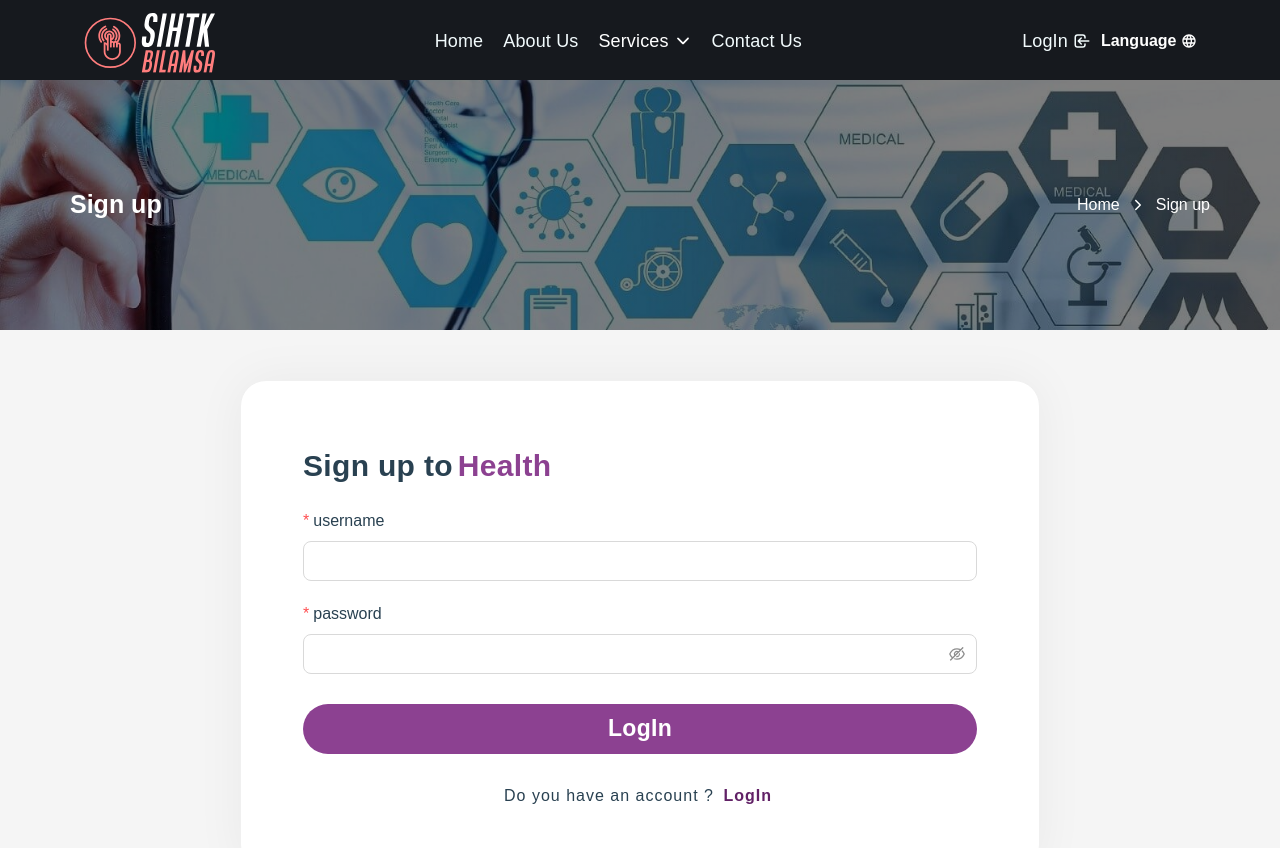
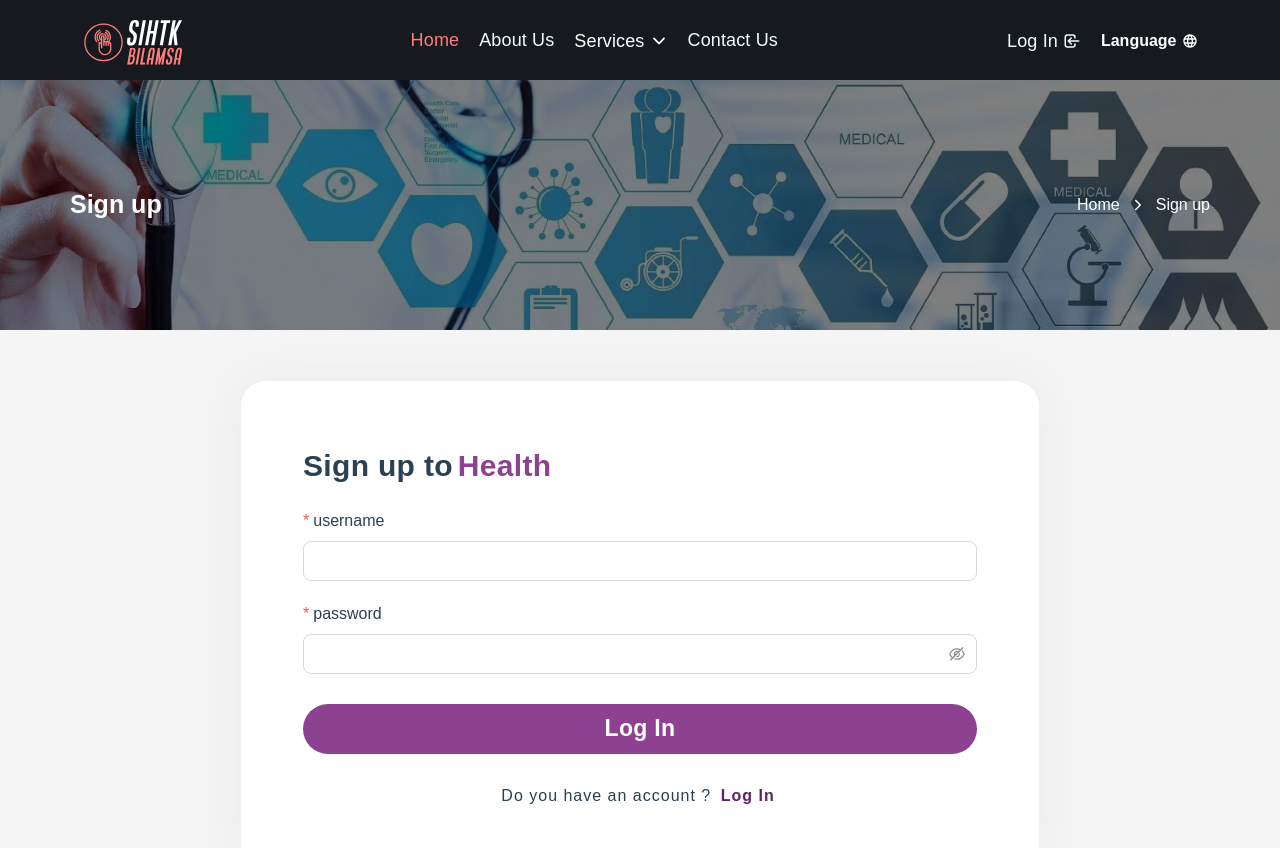
Before and after one commit to aligamaljk/sihtkBilamsa, a React (Vite) app: page /register in a window 1280 px wide. Shown: the top 848 px of the page. Built offline with nearby package versions, Linux system fonts and the light colour scheme.

Commit message:
Added active class on click when the user click on any navbar link

```diff
--- /dev/null
+++ b/src/Components/Header/Header.scss
@@ -0,0 +1,13 @@
+@import '../../styles/variables';
+
+.header {
+  a.link-tab.active {
+    color: $primary-color;
+  }
+}
+.servicesItem {
+  color: $black-500;
+  &.link-tab.active {
+    color: $primary-color;
+  }
+}
--- a/src/Components/Header/Header.tsx
+++ b/src/Components/Header/Header.tsx
@@ -1,4 +1,5 @@
-import { Button, Dropdown, Image, message, Popconfirm } from 'antd';
+// import { Button, Dropdown, Image, message, Popconfirm } from 'antd';
+import { Button, Dropdown, message, Popconfirm } from 'antd';
 import { Link, useNavigate } from 'react-router-dom';
 import { useDispatch } from 'react-redux';
 import {
@@ -11,15 +12,19 @@ import {
   setLang
 } from '../../services/user-storage';
 import { ITranslation } from '../../types';
-import img from '../../assets/download.png';
-import img2 from '../../assets/translating.0144a3cdb7995b9cf71d492fe721e60b.svg';
+// import img from '../../assets/download.png';
+// import img2 from '../../assets/translating.0144a3cdb7995b9cf71d492fe721e60b.svg';
 import { IoIosArrowDown } from 'react-icons/io';
 import { MdLanguage } from 'react-icons/md';
 import { UserOutlined } from '@ant-design/icons';
 import { HiOutlineLogin } from 'react-icons/hi';
 import Logo from '../UI/Logo';
+import './Header.scss';
+import { useState } from 'react';
+import ActiveLinkTab from '../UI/ActiveLinkTab';
 
 const HeaderApp: React.FC<ITranslation> = ({ t }) => {
+  const [activeTab, setActiveTab] = useState('home');
   const navigate = useNavigate();
   const dispatch = useDispatch();
   const chanageLang = ({ key }: { key: string }) => {
@@ -43,29 +48,68 @@ const HeaderApp: React.FC<ITranslation> = ({ t }) => {
   const itemsLink = [
     {
       key: '1',
-      label: <Link to='/bmr'> BMR</Link>
+      label: (
+        <ActiveLinkTab
+          to='/bmr'
+          onClick={() => setActiveTab('BMR')}
+          classNameTab='BMR'
+          state={activeTab}
+          linkText='BMR'
+          className='servicesItem'
+        />
+      )
     },
     {
       key: '2',
-      label: <Link to='/calories'>{t.calories}</Link>
+      label: (
+        <ActiveLinkTab
+          to='/calories'
+          onClick={() => setActiveTab('calories')}
+          classNameTab='calories'
+          state={activeTab}
+          linkText={t.calories}
+          className='servicesItem'
+        />
+      )
     },
     {
       key: '3',
-      label: <Link to='/blogs'>{t.articles}</Link>
+      label: (
+        <ActiveLinkTab
+          to='/blogs'
+          onClick={() => setActiveTab('blogs')}
+          classNameTab='blogs'
+          state={activeTab}
+          linkText={t.articles}
+          className='servicesItem'
+        />
+      )
     }
   ];
   return (
     <div className='header'>
       <div className='logo'>
+        <Link to='/'>
           {/* <Link to='/'>{t.logo}</Link> */}
-        <Link to='/'>
-          {/* <img src={logo} alt='logo' /> */}
           <Logo />
         </Link>
       </div>
       <div className='links'>
-        <Link to='/'>{t.home}</Link>
-        <Link to='/about'>{t.aboutUs}</Link>
+        <ActiveLinkTab
+          to='/'
+          onClick={() => setActiveTab('home')}
+          classNameTab='home'
+          state={activeTab}
+          linkText={t.home}
+        />
+        {/* <Link to='/about'>{t.aboutUs}</Link> */}
+        <ActiveLinkTab
+          to='/about'
+          onClick={() => setActiveTab('About Us')}
+          classNameTab='About Us'
+          state={activeTab}
+          linkText={t.aboutUs}
+        />
         <Dropdown
           arrow={{ pointAtCenter: true }}
           trigger={['hover']}
@@ -79,7 +123,14 @@ const HeaderApp: React.FC<ITranslation> = ({ t }) => {
               cursor: 'pointer',
               fontSize: '18px',
               fontWeight: '400',
-              color: 'white',
+              color:
+                (
+                  activeTab === 'BMR' ||
+                  activeTab === 'calories' ||
+                  activeTab === 'blogs'
+                ) ?
+                  '#ff7d7d'
+                : 'white',
               textTransform: 'capitalize',
               letterSpacing: '0.14px'
             }}
@@ -88,7 +139,14 @@ const HeaderApp: React.FC<ITranslation> = ({ t }) => {
           </span>
         </Dropdown>
         {/* <Link to="/blogs">{t.articles}</Link> */}
-        <Link to='/contact'>{t.contactUs}</Link>
+        {/* <Link to='/contact'>{t.contactUs}</Link> */}
+        <ActiveLinkTab
+          to='/contact'
+          onClick={() => setActiveTab('Contact Us')}
+          classNameTab='Contact Us'
+          state={activeTab}
+          linkText={t.contactUs}
+        />
       </div>
       <div className='login'>
         {getStoredUser() ?
@@ -109,20 +167,11 @@ const HeaderApp: React.FC<ITranslation> = ({ t }) => {
                 message.success(t.LogOutMessage);
               }}
               onCancel={() => {
-                message.error('Click on No');
+                message.info(t.popupCanceledMessage);
               }}
               // okText="Yes"
               // cancelText="No"
             >
-              <Button
-                type='text'
-                danger
-                size='small'
-                style={{ fontSize: '16px', fontWeight: '600' }}
-              >
-                {t.LogOut}
-              </Button>
-            </Popconfirm>
               <Link
                 to='/profile'
                 title='Profile'
@@ -133,16 +182,30 @@ const HeaderApp: React.FC<ITranslation> = ({ t }) => {
                   marginRight: '5px'
                 }}
               >
+                <Button
+                  type='text'
+                  danger
+                  size='small'
+                  style={{
+                    fontSize: '16px',
+                    fontWeight: '600',
+                    color: '#ff7d7d'
+                  }}
+                >
+                  {t.LogOut}
                   <UserOutlined />
                   {/* <Image src={img} preview={false} width={18} /> */}
+                </Button>
               </Link>
+            </Popconfirm>
           </div>
         : <Link
             to='/login'
             style={{
               display: 'flex',
               alignItems: 'center',
-              gap: '5px'
+              gap: '5px',
+              paddingRight: '10px'
             }}
           >
             {/* <Image src={img} preview={false} width={18} /> */}
--- /dev/null
+++ b/src/Components/UI/ActiveLinkTab.tsx
@@ -0,0 +1,32 @@
+import { Link } from 'react-router-dom';
+
+interface ActiveLinkTabPropsType {
+  to: string;
+  state: string;
+  className?: string;
+  classNameTab: string;
+  linkText: string | undefined;
+  onClick: () => void;
+}
+
+function ActiveLinkTab({
+  to,
+  state,
+  onClick,
+  classNameTab,
+  className,
+  linkText
+}: ActiveLinkTabPropsType) {
+  return (
+    <button onClick={onClick}>
+      <Link
+        to={to}
+        className={`${state === classNameTab ? 'active link-tab' : 'link-tab'} ${className}`}
+      >
+        {linkText}
+      </Link>
+    </button>
+  );
+}
+
+export default ActiveLinkTab;
--- a/src/Components/UI/Logo.tsx
+++ b/src/Components/UI/Logo.tsx
@@ -1,8 +1,8 @@
 // import { TeactComponent as Logo } from '../../assets/logo.svg?react';
 import logo from '../../assets/logo.svg';
 
-function Logo() {
-  return <img src={logo} alt='logo' height='60' />;
+function Logo({ height = 45 }: { height?: number }) {
+  return <img src={logo} alt='logo' height={height} />;
 }
 
 export default Logo;
--- a/src/localization/ar.tsx
+++ b/src/localization/ar.tsx
@@ -112,5 +112,6 @@ export default {
       'بالإضافة إلى ذلك، نسعي إلي تقديم البيانات والإحصائيات المهمة التي تساعدك على مراقبة تقدمك واتخاذ القرارات الصحية الأفضل لك. كما نقدم مقالات وموارد تعليمية حول الصحة لمساعدتك في اتخاذ القرارات الصحية الصائبة.',
     teamSectionTitlePart1: 'قابل',
     teamSectionTitlePart2: 'فريقنا'
-  }
+  },
+  popupCanceledMessage: 'شكراً لاختيارك البقاء معنا'
 };
--- a/src/localization/en.tsx
+++ b/src/localization/en.tsx
@@ -31,11 +31,11 @@ export default {
   requiredCategory: 'Please select a sports!',
   requiredBurn: 'Please Select your burn rate!',
   requiredExercise: 'Please Select your exercise rate!',
-  LogIn: 'LogIn',
-  successLog: 'Success LogIn',
-  errorLog: 'Error LogIn',
-  LogOutMessage: 'LogOut successfully',
-  LogOut: 'LogOut',
+  LogIn: 'Log In',
+  successLog: 'Logged In Successfully',
+  errorLog: 'Error Logging In',
+  LogOutMessage: 'Logged Out Successfully',
+  LogOut: 'Log Out',
   Language: 'Language',
   onError:
     'Please enter a valid email and password. Make sure your fields are not case-sensitive.',
@@ -117,5 +117,6 @@ export default {
       'Additionally, we endeavor to provide important data and statistics to help you monitor your progress and make better health decisions. Furthermore, we offer articles and educational resources on health to assist you in making informed and healthy choices.',
     teamSectionTitlePart1: 'Meet Our',
     teamSectionTitlePart2: 'Team'
-  }
+  },
+  popupCanceledMessage: 'Thank you for choosing to stay with us'
 };
--- a/src/styles/_variables.scss
+++ b/src/styles/_variables.scss
@@ -1,4 +1,5 @@
-$primary-color: #8c4191;
+$primary-color: #ff7d7d;
+$pink-800: #8c4191;
 $white-500: #f2fbfd;
 $red-500: #fe4969;
 $black-500: #294151;
--- a/src/types/index.tsx
+++ b/src/types/index.tsx
@@ -121,6 +121,7 @@ export interface ITranslation {
       teamSectionTitlePart1?: string;
       teamSectionTitlePart2?: string;
     };
+    popupCanceledMessage?: string;
   };
 }
 
```
Lines whose indentation alone changed are shown as unchanged.
